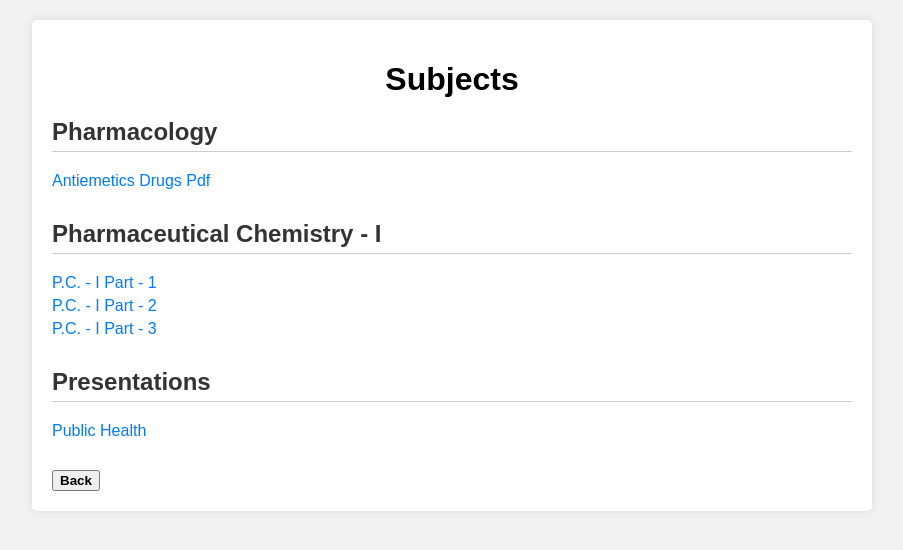
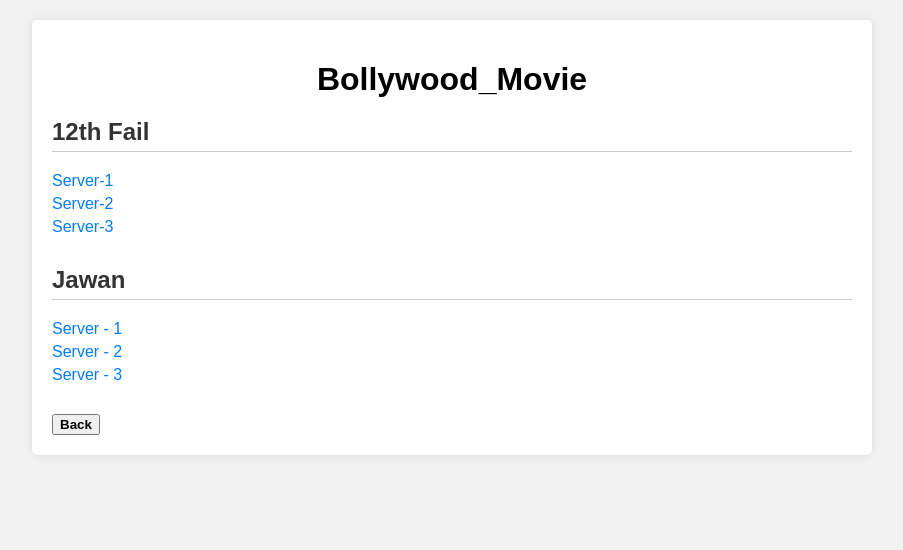
Before and after one commit to moviespoint/Ive-seen-this-one-Ive-seen-this-This-is-a-classic-movies-Movie_Station, a plain HTML site: page index.html in a window 1280 px wide. Shown: the whole page, without its empty margins (188-1091 px from the left). Drawn offline with Linux system fonts and the light colour scheme.

Commit message:
Update index.html

```diff
--- a/index.html
+++ b/index.html
@@ -4,31 +4,28 @@
     <meta charset="UTF-8">
     <meta name="viewport" content="width=device-width, initial-scale=1.0">
     <link rel="stylesheet" href="styles.css">
-    <title>Subjects</title>
+    <title>Bollywood</title>
 </head>
 <body>
     <div class="container">
-        <h1>Subjects</h1>
+        <h1>Bollywood_Movie</h1>
+
         <div class="subject">
-            <h2>Pharmacology</h2>
+            <h2>12th Fail</h2>
             <ul>
-                <li><a href="b1.PDF">Antiemetics Drugs Pdf</a></li>
+                <li><a href="https://bot1.photobotme.online/download/tozM1ETN1EjNxcTM:,,QcPdnZtJUQqdHW">Server-1</a></li>
+                <li><a href="https://bot2.photobotme.online/download/toDO1ATN1EjNxcTM:,,QcPdnZtJUQqdHW">Server-2</a></li>
+                <li><a href="https://bot1.photobotme.online/download/toDO5ITN1EjNxcTM:,,QcPdnZtJUQqdHW">Server-3</a></li>
             </ul>
         </div>
         <div class="subject">
-            <h2>Pharmaceutical Chemistry - I</h2>
+            <h2>Jawan</h2>
             <ul>
-                <li><a href="p1.zip">P.C. - I Part - 1</a></li>
-                <li><a href="p2.zip">P.C. - I Part - 2</a></li>
-                <li><a href="p3.zip">P.C. - I Part - 3</a></li>
+                <li><a href="https://bot2.photobotme.online/download/1ojN3MzN1EjNxcTM:,,wZCB1MEh0Ty5Ec">Server - 1</a></li>
+                <li><a href="https://bot2.photobotme.online/download/1ojN5IzN1EjNxcTM:,,wZCB1MEh0Ty5Ec">Server - 2</a></li>
+                <li><a href="https://bot2.photobotme.online/download/1ojM1IzN1EjNxcTM:,,wZCB1MEh0Ty5Ec">Server - 3</a></li>
             </ul>
         </div>
-      <div class="subject">
-        <h2> Presentations </h2>
-        <ul>
-            <li><a href="pp.zip">Public Health</a></li>
-        </ul>
-      </div>
 
     <button id="notesButton"><b>Back</b></button>
 <script src="main.js"></script>
```
